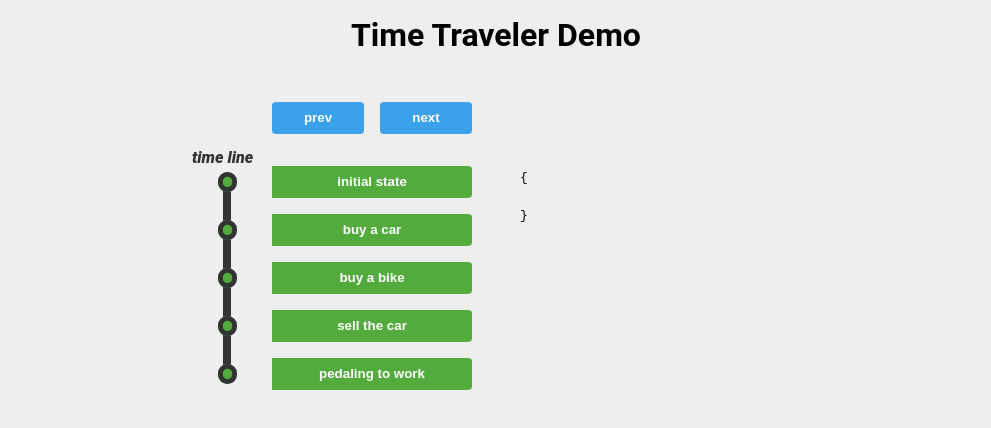
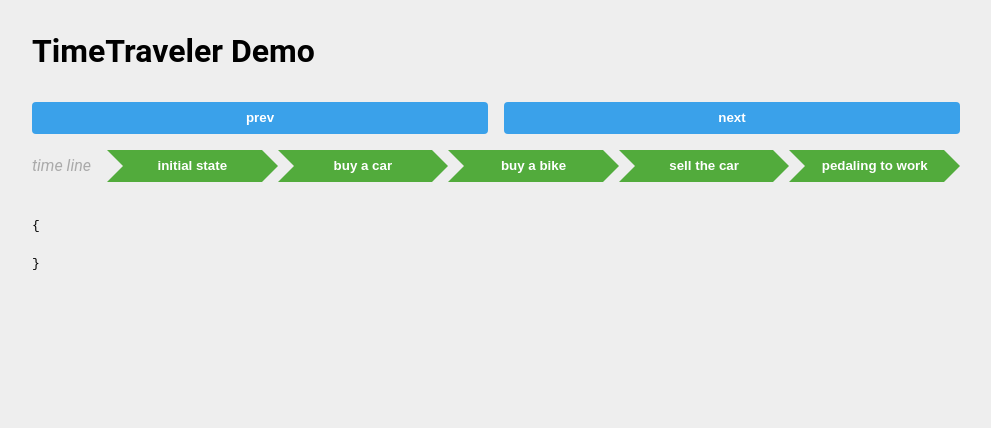
Before and after one commit to belchior/time-traveler, a website with bundled scripts: page example/src/index.html in a window 1280 px wide. Shown: the whole page, without its empty margins (144-1135 px from the left). Built offline with nearby package versions, Linux system fonts and the light colour scheme.

Commit message:
demo: based on user device, the layout will adapt for better experience

```diff
--- a/example/src/index.css
+++ b/example/src/index.css
@@ -13,13 +13,13 @@
     align-content: center;
     box-sizing: border-box;
     flex: 1 1 auto;
-    padding: 1rem;
+    padding: 0 1rem;
     max-width: 40rem;
   }
 
   .title {
     flex: 1 0 100%;
-    margin: 0 0 3rem 0;
+    margin: 2rem 0 2rem 0;
     text-align: center;
   }
 
@@ -79,20 +79,25 @@
 
   .btn-time-line {
     margin: 0 0 1rem 5rem;
-    border-radius: 0 0.25rem 0.25rem 0;
     padding: 0.5rem 0;
     color: #ffffff;
   }
   .btn-time-line:last-child {
     margin-bottom: 0;
   }
+  .btn-time-line.active {
+    background-color: #dd5151;
+  }
+}
+
+@media (min-width: 320px) and (max-width: 959px) {
   .btn-time-line:not(:first-child)::before {
     content: '';
     position: absolute;
     top: -1.7rem;
-    left: -3.05rem;
+    left: -3.15rem;
     display: inline-block;
-    width: 0.5rem;
+    width: 0.4rem;
     height: 2.7rem;
     background: #333333;
   }
@@ -101,28 +106,28 @@
     z-index: 1;
     position: absolute;
     top: 0.4rem;
-    left: -3.4rem;
+    left: -3.59rem;
     display: inline-block;
     border-radius: 50%;
-    width: 1.2rem;
-    height: 1.2rem;
+    width: 1.3rem;
+    height: 1.3rem;
     background-color: transparent;
     box-shadow:
       inset 0 0 0 0.3rem #333333,
-      inset 0 0 0 0.6rem #52ab3c;
+      inset 0 0 0 0.7rem #52ab3c;
   }
 
-  .btn-time-line.active {
-    background-color: #dd5151;
-  }
   .btn-time-line.active::after {
     box-shadow:
       inset 0 0 0 0.3rem #333333,
-      inset 0 0 0 0.6rem #dd5151;
+      inset 0 0 0 0.7rem #dd5151;
   }
 }
 
-@media (min-width: 36.25rem) { /* ~580px */
+@media (min-width: 580px) {
+  .title {
+    text-align: left;
+  }
   .navigation {
     flex: 1;
   }
@@ -130,3 +135,62 @@
     margin: 4rem 0 0 3rem;
   }
 }
+
+@media (min-width: 960px) {
+  .container {
+    flex-direction: column;
+    flex-wrap: nowrap;
+    max-width: 60rem;
+  }
+  .title {
+    flex: 0 1 auto;
+  }
+  .state-container {
+    margin: 2rem 0 0 0;
+  }
+  .controllers {
+    padding: 0;
+  }
+  .time-line {
+    flex-direction: row;
+    align-items: center;
+  }
+  .time-line::before {
+    margin: 0 1rem 0 0;
+    font-weight: normal;
+    color: #aaaaaa;
+  }
+
+  .btn-time-line {
+    border-radius: 0;
+    margin: 0 1rem 0 0;
+    padding-left: 1rem;
+  }
+  .btn-time-line::before {
+    content: '';
+    position: absolute;
+    top: 0;
+    left: 0;
+    display: inline-block;
+    width: 0;
+    height: 0;
+    border-style: solid;
+    border-width: 1rem 0 1rem 1rem;
+    border-color: transparent transparent transparent #eeeeee;
+  }
+  .btn-time-line::after {
+    content: '';
+    position: absolute;
+    top: 0;
+    left: 100%;
+    display: inline-block;
+    width: 0;
+    height: 0;
+    border-style: solid;
+    border-width: 1rem 0 1rem 1rem;
+    border-color: transparent transparent transparent #52ab3c;
+  }
+  .btn-time-line.active::after {
+    border-color: transparent transparent transparent #dd5151;
+  }
+}
--- a/example/src/index.html
+++ b/example/src/index.html
@@ -23,7 +23,7 @@
   </head>
   <body>
     <div class="container">
-      <h1 class="title">Time Traveler Demo</h1>
+      <h1 class="title">TimeTraveler Demo</h1>
       <div class="navigation">
         <div class="controllers">
           <button type="button" class="btn btn-prev">prev</button>
--- a/package.json
+++ b/package.json
@@ -5,7 +5,7 @@
   "main": "time-traveler.js",
   "scripts": {
     "test": "npx jest",
-    "demo:build": "cp -rL ./example/src ./dist",
+    "demo:build": "rm -rf dist; cp -rL ./example/src ./dist",
     "demo:deploy": "npx gh-pages -d dist",
     "coveralls": "cat ./coverage/lcov.info | ./node_modules/.bin/coveralls"
   },
```
